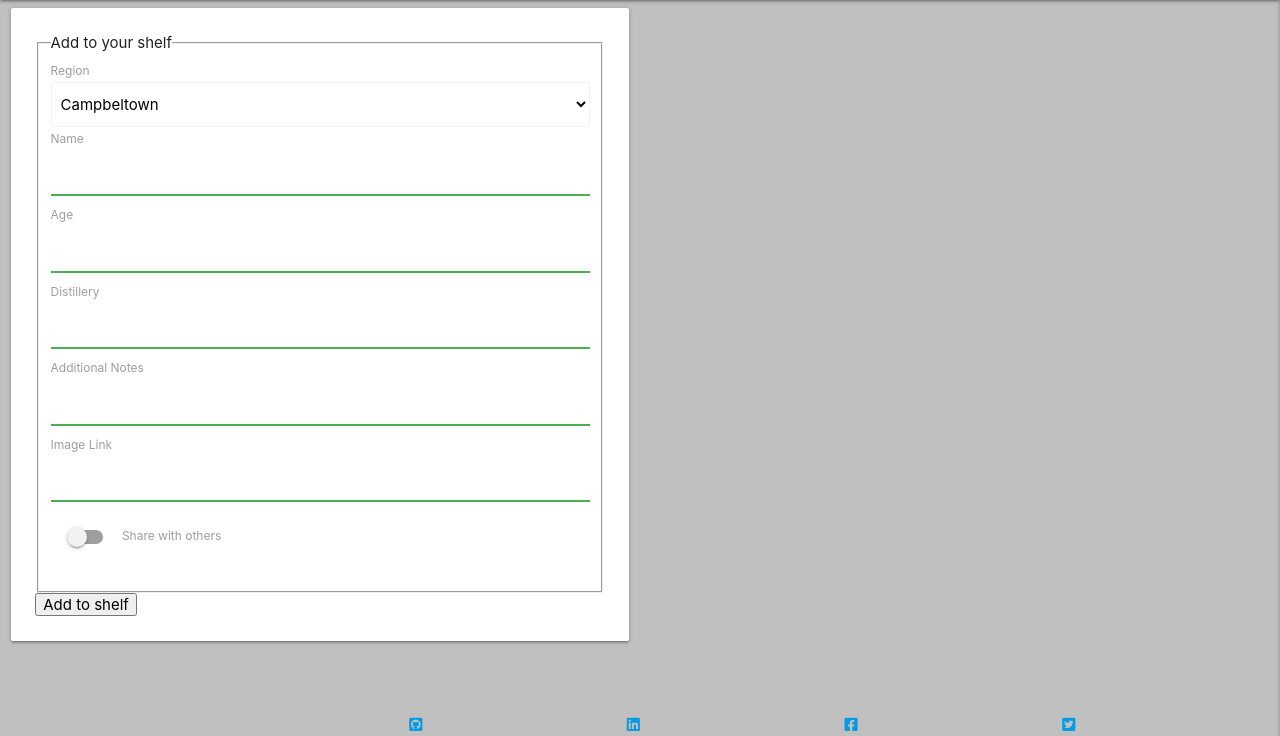
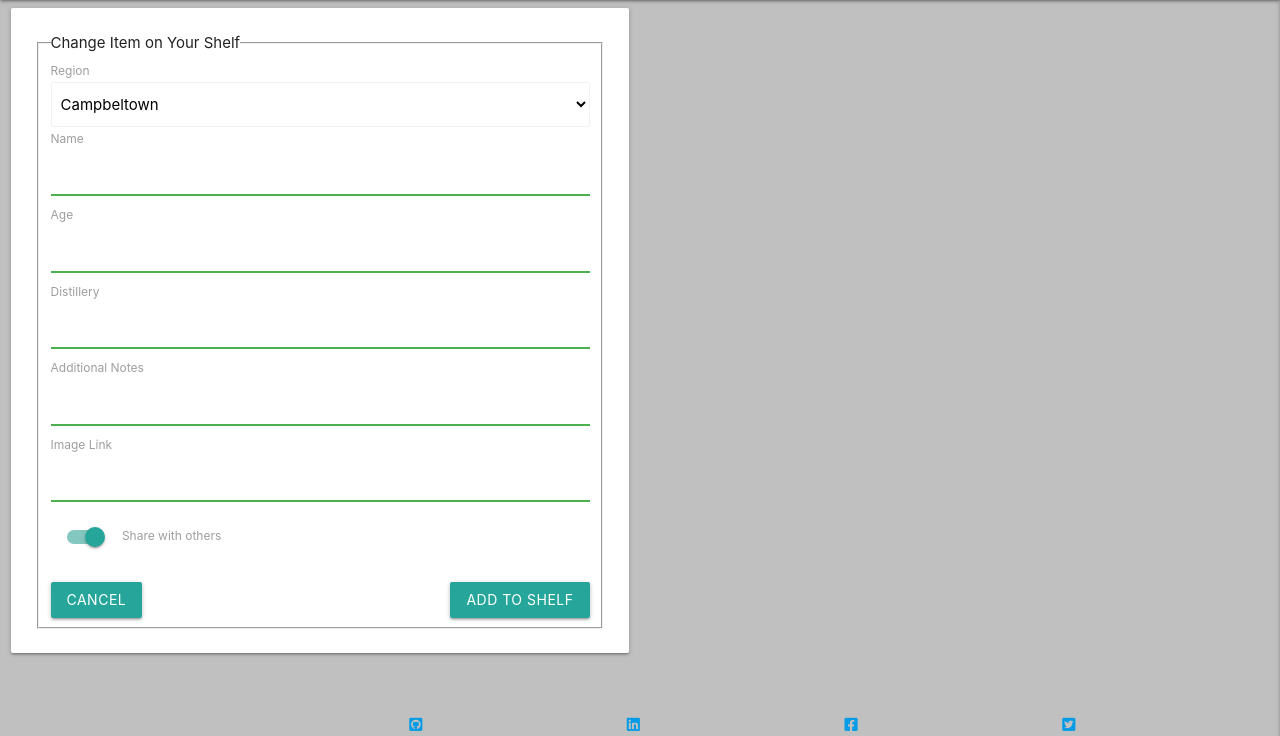
Before and after one commit to CristianBuca/MS3_TopShelf, a Flask app: template templates/change_stock.html in a window 1280 px wide. Shown: the part 64-800 px from the top of the page. Run offline with Flask 2, Linux system fonts and the light colour scheme; the template is opened without the code that fills it: values that come from a table or form of the project are taken from there, others are empty; some libraries are stand-ins or nearby versions.

Commit message:
Add(change_stock): form submit and cancel btns

```diff
--- a/templates/change_stock.html
+++ b/templates/change_stock.html
@@ -7,7 +7,7 @@
         <div class="card-panel">
             {{ form.hidden_tag() }}
             <fieldset>
-                <legend>Add to your shelf</legend>
+                <legend>Change Item on Your Shelf</legend>
                 <div>
                     {{ form.region.label }}
 
@@ -96,17 +96,20 @@
                     <div class="input-field col s12">
                         <div class="switch">
                             <label for="share">
-                                <input type="checkbox" id="share" name="share">
+                                <input type="checkbox" id="share" name="share" checked>
                                 <span class="lever"></span>
                                 Share with others
                             </label>
                         </div>
                     </div>
                 </div>
+                <div class="right">
+                    {{ form.submit (class="btn")}}
+                </div>
+                <div class="left">
+                    <a href="{{ url_for('my_shelf') }}" class="btn">Cancel</a>
+                </div>
             </fieldset>
-            <div>
-                {{ form.submit }}
-            </div>
         </div>
     </form>
 </div>
```
